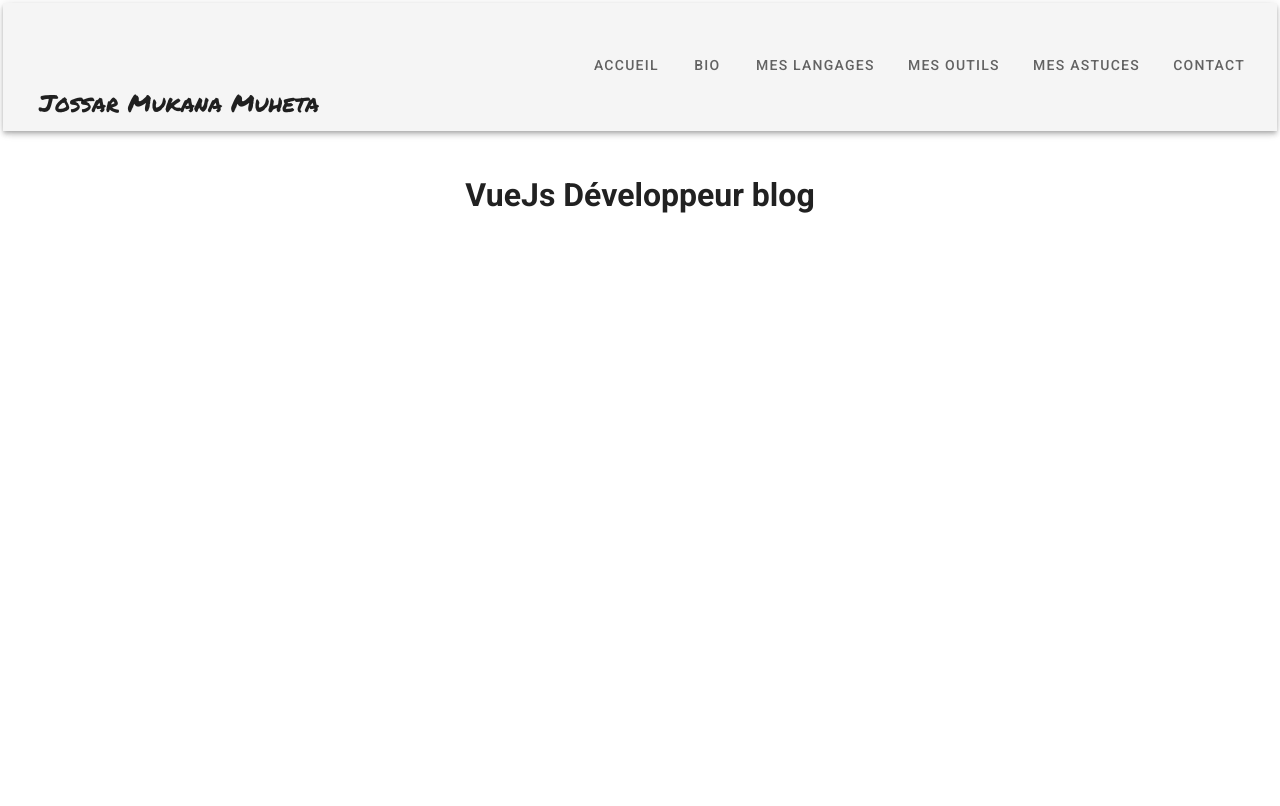
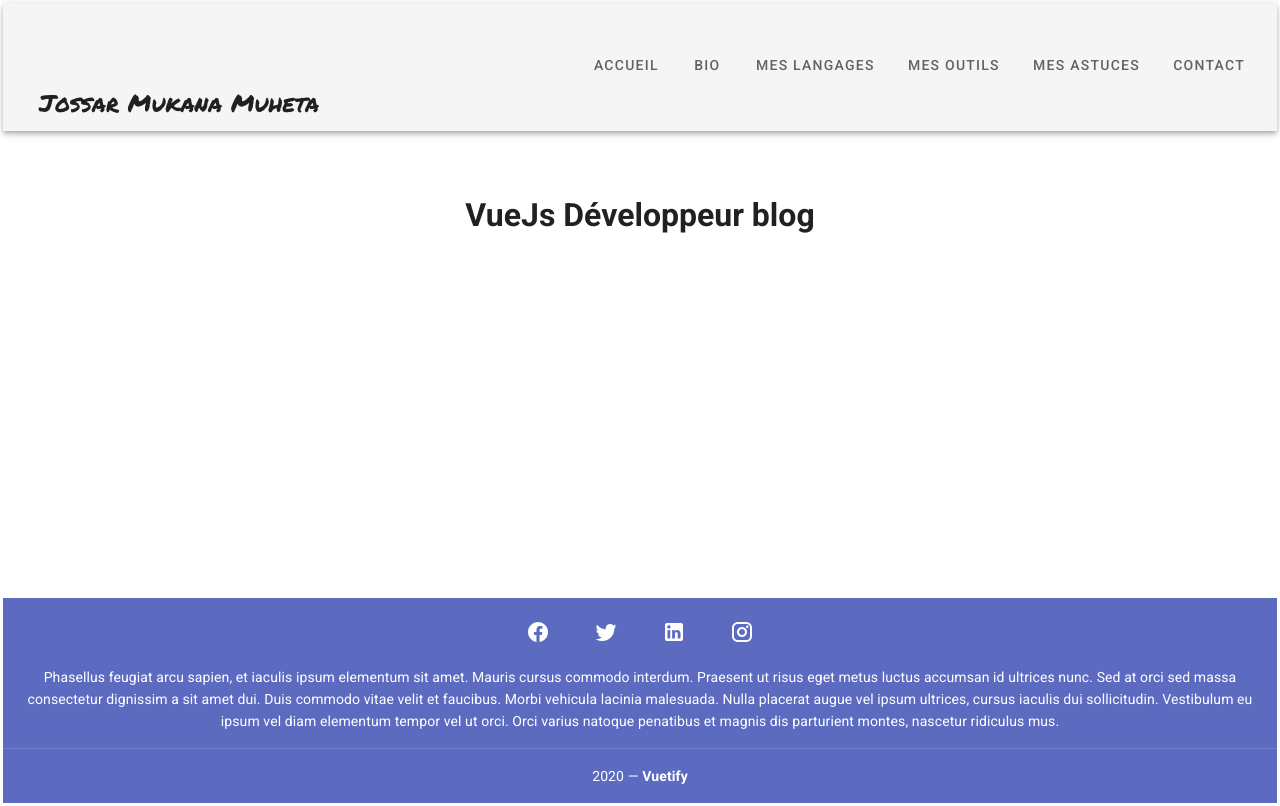
Before and after one commit to Jossar-Mukana-Muheta/blog.github.io, a Vue app: page / in a window 1280 px wide. Built offline with nearby package versions, Linux system fonts and the light colour scheme; a web font is replaced by a local one.

Commit message:
contact header

```diff
--- a/src/App.vue
+++ b/src/App.vue
@@ -1,9 +1,15 @@
 <template>
   <v-app>
-    <v-main>
-      <AppHeader/>
-      <router-view />
-    </v-main>
+      <div class="container-body">
+        <AppHeader/>
+        <div class="contain">
+          <router-view />
+        </div>
+        <AppFooter/>
+      </div>
+
+
+
   </v-app>
 </template>
 
@@ -11,10 +17,12 @@
 
 
 import AppHeader from "@/components/layout/AppHeader";
+import AppFooter from "@/components/layout/AppFooter";
 export default {
   name: 'App',
 
   components: {
+    AppFooter,
     AppHeader
 
   },
@@ -27,6 +35,17 @@ export default {
 
 <style lang="scss">
 @import "./styles/variables.scss";
+
+#app{
+
+}
+
+.container-body{
+  display: grid !important;
+  grid-template-rows: inherit ;
+  grid-gap: 20px;
+
+}
 
 .v-application {
   font-family: $body-font-family;
--- a/src/components/layout/AppFooter.vue
+++ b/src/components/layout/AppFooter.vue
@@ -2,6 +2,7 @@
   <v-footer
       dark
       padless
+      absolute
   >
     <v-card
         flat
--- a/src/components/layout/AppHeader.vue
+++ b/src/components/layout/AppHeader.vue
@@ -80,7 +80,7 @@ export default {
 }
 
 .v-application a{
-  color:$link-menu-color ;
+  color:$gray-text ;
   text-decoration: none;
 }
 
--- a/src/router/index.js
+++ b/src/router/index.js
@@ -11,12 +11,20 @@ const routes = [
     component: Home
   },
   {
-    path: '/about',
-    name: 'About',
+    path: '/Bio',
+    name: 'Bio',
     // route level code-splitting
     // this generates a separate chunk (about.[hash].js) for this route
     // which is lazy-loaded when the route is visited.
-    component: () => import(/* webpackChunkName: "about" */ '../views/About.vue')
+    component: () => import(/* webpackChunkName: "about" */ '../views/Bio.vue')
+  },
+  {
+    path: '/Contact',
+    name: 'Contact',
+    // route level code-splitting
+    // this generates a separate chunk (about.[hash].js) for this route
+    // which is lazy-loaded when the route is visited.
+    component: () => import(/* webpackChunkName: "about" */ '../views/Contact.vue')
   }
 ]
 
--- a/src/styles/variables.scss
+++ b/src/styles/variables.scss
@@ -3,5 +3,20 @@
 $body-font-family: 'Source Serif Pro', serif;
 $headings: 'Source Serif Pro', serif;
 
-$link-menu-color: #00000099;
+$gray-text: #00000099;
+$gray-light-text:#FFFFFF80;
 $gray-light: #000000061;
+
+
+//Media Query
+
+$breakpoints: (
+        desktop: 769px,
+);
+
+//== Media queries breakpoints
+@mixin desktop {
+  @media screen and  (min-width: map-get($breakpoints, desktop)) {
+    @content;
+  }
+}
--- /dev/null
+++ b/src/views/Contact.vue
@@ -0,0 +1,19 @@
+<template>
+  <div class="contact_container">
+    <Section_title title="Contact" subtitle="Stay in touch"/>
+  </div>
+</template>
+
+<script>
+import Section_title from "@/components/Section_title";
+export default {
+name: "Contact",
+  components: {Section_title}
+}
+</script>
+
+<style lang="scss" scoped>
+
+
+
+</style>
```
Also changed, not shown: src/views/Bio.vue (renamed from src/views/About.vue).
